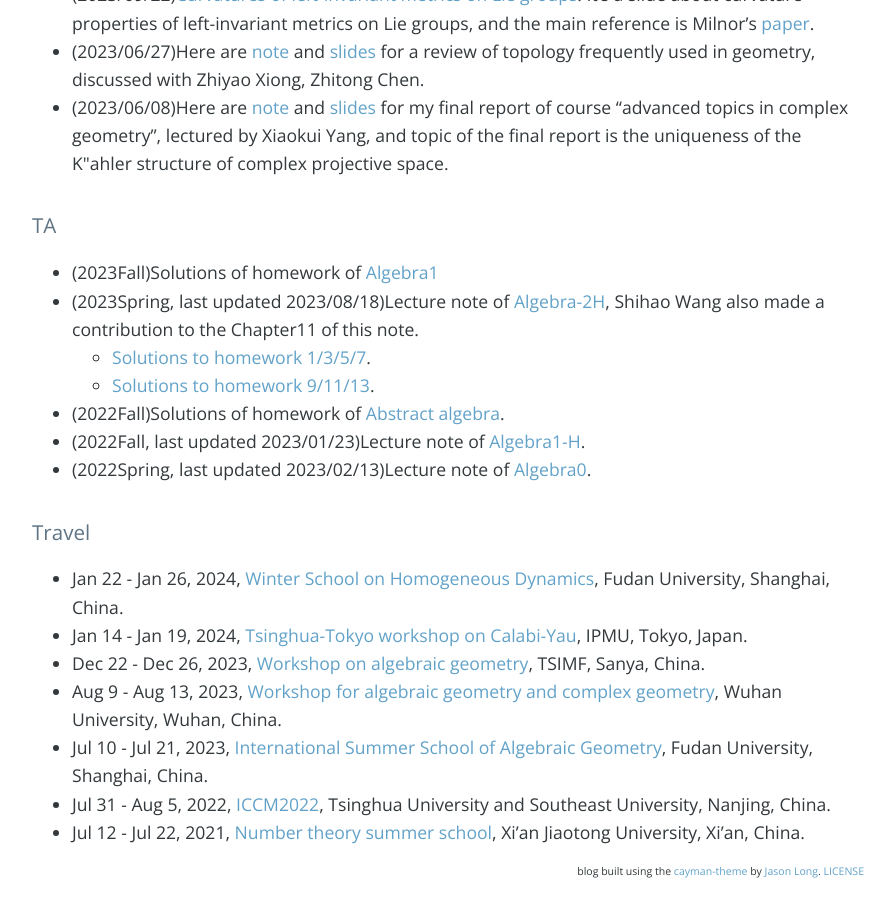
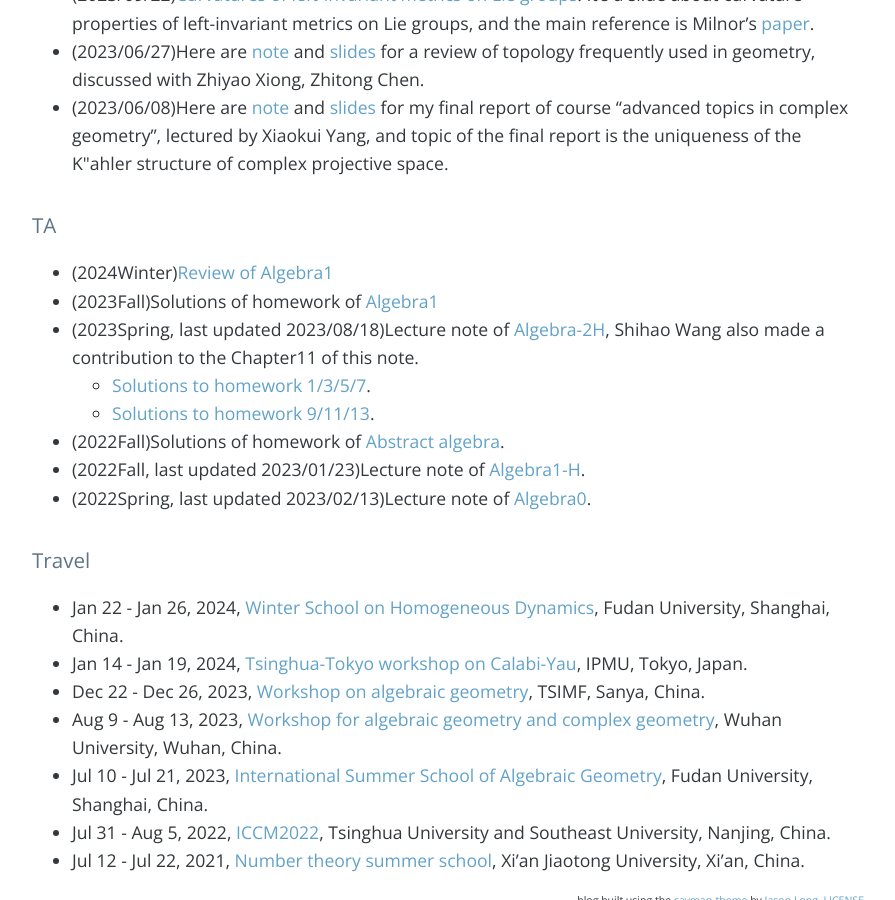
Before and after one commit to bowenl-math/bowenl-math.github.io, a Jekyll site: the page built from index.md, in a window 1280 px wide and 900 px high, scrolled down 1879 px. Shown: the whole window, without its empty margins (192-1087 px from the left). Built offline with Jekyll 4.4.1, drawn with Linux system fonts in a browser that asks for light colours; nearby versions of some CDN libraries; our own code applies the rules of GitHub Pages for plain Markdown files; the list of posts is cut into pages by our own code; comment, search, counter and statistics services are not loaded.

Commit message:
Update index.md

```diff
--- a/index.md
+++ b/index.md
@@ -35,6 +35,7 @@ My email is liubw22 [at] mails.tsinghua.edu.cn, and my workstation is S103 at C7
 
 
 ### TA
+* (2024Winter)[Review of Algebra1](https://bowenl.notion.site/2024-02-1-44163401a7dd4cf28aa86264640464b5)
 * (2023Fall)Solutions of homework of [Algebra1](notes/2023Fall/Solutions_to_HW.pdf)
 * (2023Spring, last updated 2023/08/18)Lecture note of [Algebra-2H](notes/2023Spring/Algebra2-H.pdf), Shihao Wang also made a contribution to the Chapter11 of this note.
    - [Solutions to homework 1/3/5/7](notes/2023Spring/Solutions(1_3_5_7).pdf).
```
